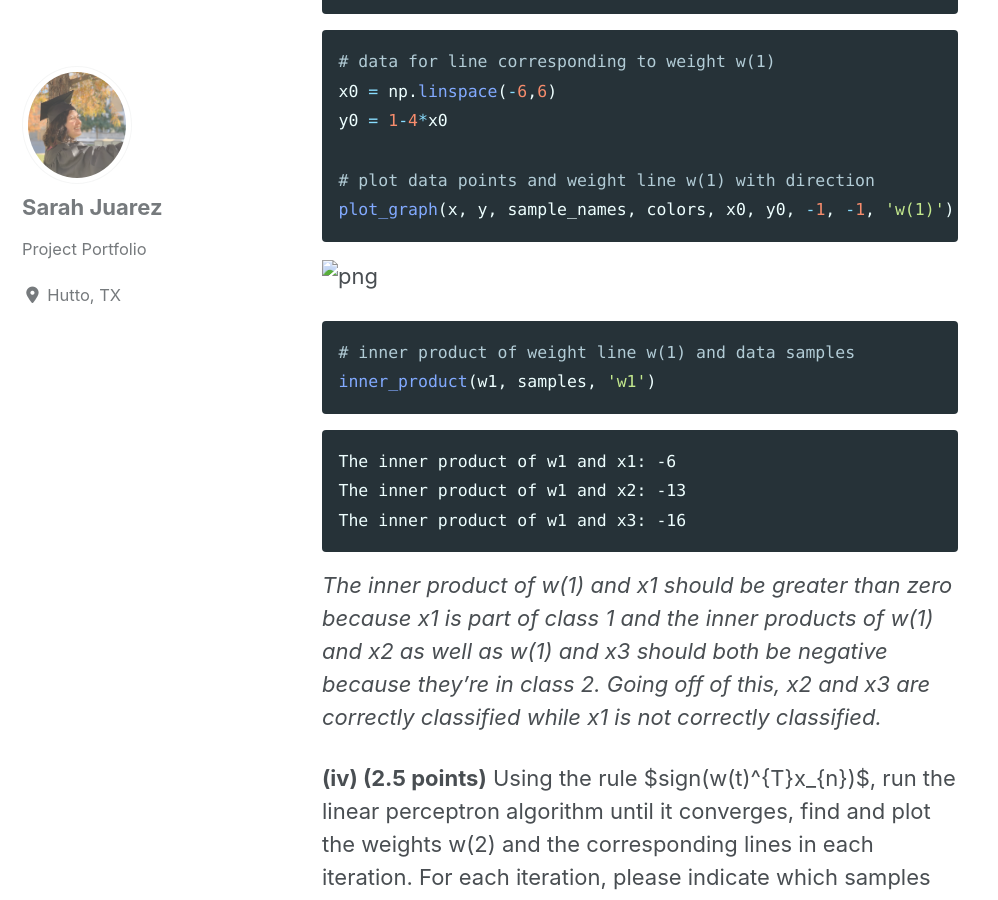
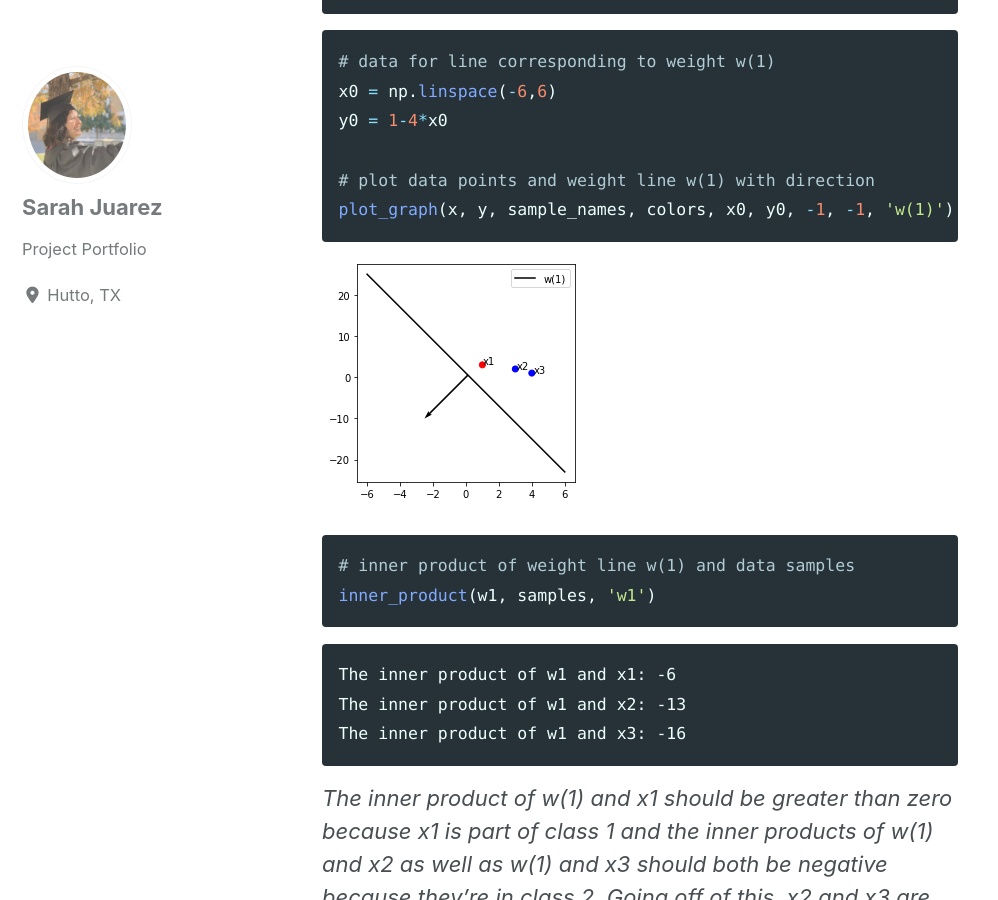
Before and after one commit to sarahajuarez11/sarahajuarez11.github.io, a Jekyll site: the page built from _posts/2019-10-03-Linear-Regression-Model.md, in a window 1280 px wide and 900 px high, scrolled down 5293 px. Shown: the whole window, without its empty margins (0-998 px from the left). Built offline with Jekyll 4.4.1, drawn with Linux system fonts in a browser that asks for light colours; cached includes are drawn as plain includes; nearby versions of some CDN libraries.

Commit message:
Update images

````diff
--- a/_posts/2019-10-03-Linear-Regression-Model.md
+++ b/_posts/2019-10-03-Linear-Regression-Model.md
@@ -86,7 +86,7 @@ plot_graph(x, y, sample_names, colors, x0, y0, -1, 1, 'w(0)')
 ```
 
 
-<img src="{{ site.url }}{{ site.baseurl }}/images/output_7_0.png" alt="">
+<img src="{{ site.url }}{{ site.baseurl }}/images/p2/output_7_0.png" alt="">
 
 
 **(ii) (0.5 points)** Using the rule $sign(w(t)^{T}x_{n}$), please indicate the class in which samples $x_{1}$, $x_{2}$, and $x_{3}$ are classified using the weight w(0). Which samples are not correctly classified based on this rule?
@@ -157,8 +157,7 @@ plot_graph(x, y, sample_names, colors, x0, y0, -1, -1, 'w(1)')
 ```
 
 
-![png](output_13_0.png)
-
+<img src="{{ site.url }}{{ site.baseurl }}/images/p2/output_13_0.png" alt="">
 
 
 ```python
@@ -200,8 +199,7 @@ plot_graph(x, y, sample_names, colors, x0, y0, -1, 1, 'w(2)')
 ```
 
 
-![png](output_18_0.png)
-
+<img src="{{ site.url }}{{ site.baseurl }}/images/p2/output_18_0.png" alt="">
 
 
 ```python
@@ -256,7 +254,7 @@ plt.tight_layout()
 ```
 
 
-![png](output_23_0.png)
+<img src="{{ site.url }}{{ site.baseurl }}/images/p2/output_23_0.png" alt="">
 
 
 *Feature 1 is distributed mostly around 0-5000 Hertz, feature 2 is a little more evenly distributed, with the highestest distributions around 0-1 degrees and 10 degrees. Features 3 and 4 are distributed in 4 specific values, the rest of the values having no samples and feature 5 has the most samples between 0 and 0.01 meters. The outcome distribution increases until it peaks at around 128 decibels and then it decreases.*
````
Also changed, not shown: images/p2/output_13_0.png (renamed from _posts/output_13_0.png), images/p2/output_18_0.png (renamed from _posts/output_18_0.png), images/p2/output_23_0.png (renamed from _posts/output_23_0.png), images/p2/output_7_0.png (renamed from images/output_7_0.png).
